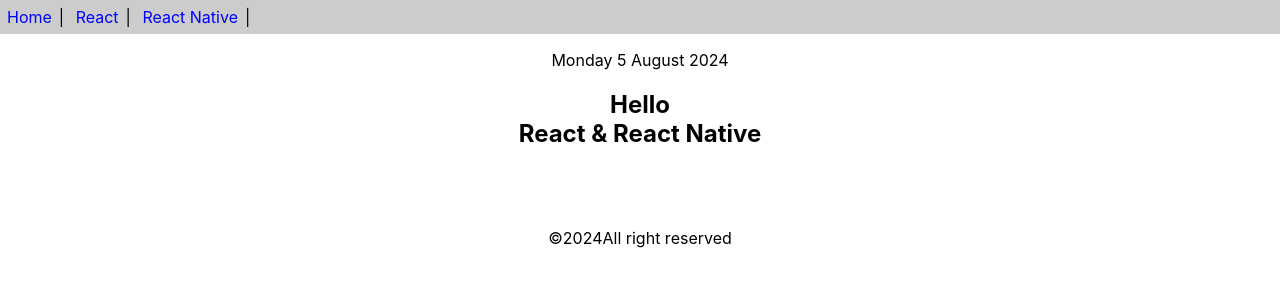
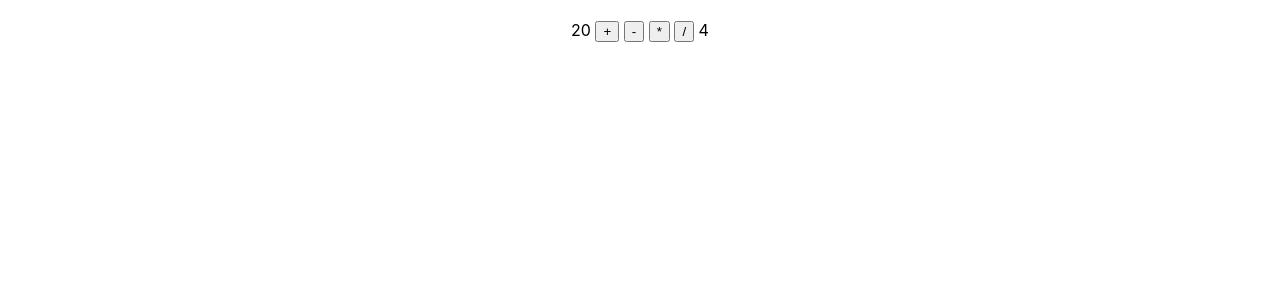
Before and after one commit to Ittipond/App1, a React (Create React App) app in the folder app1/: page / in a window 1280 px wide. Shown: the top 300 px of the page. Built offline with nearby package versions, Linux system fonts and the light colour scheme.

Commit message:
homework in 06

```diff
--- a/app1/package.json
+++ b/app1/package.json
@@ -9,7 +9,9 @@
     "react": "^18.3.1",
     "react-dom": "^18.3.1",
     "react-scripts": "5.0.1",
-    "web-vitals": "^2.1.4"
+    "web-vitals": "^2.1.4",
+    "webpack": "^5.93.0",
+    "webpack-cli": "^5.1.4"
   },
   "scripts": {
     "start": "react-scripts start",
--- a/app1/src/App.js
+++ b/app1/src/App.js
@@ -1,17 +1,7 @@
 import React from 'react'
-import Calender from './class-components'
-import { Header, Content, Footer } from './func-componetent'
+// import Button from './class-components'
+import Calculator2 from './calculator'
 
 export default function App() {
-  return (
-    <>
-    <Header/>
-    <p><center><Calender/></center></p>
-    <Content/>
-    <Footer/>
-
-    </>
-  )
-
+  return <Calculator2/>
 }
-// export default App;
--- /dev/null
+++ b/app1/src/calculator.js
@@ -0,0 +1,21 @@
+import React from "react";
+
+export default function Calculator2 (){
+    const n1 = 20
+    const n2 = 4
+    const calculate = (op) =>{
+        let c = `${n1} ${op} ${n2}`
+        let r = eval(c)
+        alert(`${c} = ${r}`)
+    }
+    return(
+        <div style={{textAlign:'center',marginTop:20}}>
+            <span>{n1}</span>&nbsp;
+            <button onClick={() => calculate('+')}>+</button>&nbsp;
+            <button onClick={() => calculate('-')}>-</button>&nbsp;
+            <button onClick={() => calculate('*')}>*</button>&nbsp;
+            <button onClick={() => calculate('/')}>/</button>&nbsp;
+            <span>{n2}</span>
+        </div>
+        )
+    }
--- a/app1/src/class-components.js
+++ b/app1/src/class-components.js
@@ -1,17 +1,28 @@
-import React from "react";
+import React, { Component } from 'react';
 
-export default class Calender extends React.Component{
-    getDate(){
-        const dayNames=['Sunday','Monday','Tuesday','Wednesday','Thursday','Friday','Saturday']
-        const monthNames=['January','February','March','April','May','June','July','August','September','October','November','December']
-        const date = new Date()
-        const weekday = dayNames[date.getDay()]
-        const day = date.getDate()
-        const month = monthNames[date.getMonth()]
-        const year = date.getFullYear()
-        return `${weekday} ${day} ${month} ${year}`
+// export class Calendar extends Component{
+//     getDate(){
+//         const dayNames=['Sunday','Monday','Tuesday','Wednesday','Thursday','Friday','Saturday']
+//         const monthNames=['January','February','March','April','May','June','July','August','September','October','November','December']
+//         const date = new Date()
+//         const weekday = dayNames[date.getDay()]
+//         const day = date.getDate()
+//         const month = monthNames[date.getMonth()]
+//         const year = date.getFullYear()
+//         return `${weekday} ${day} ${month} ${year}`
+//     }
+//     render(){
+//         return <div>{this.getDate()}</div>
+//     }
+// }
+export default class Button extends Component{
+    showAlert(msg){
+        alert(msg)
+    }
+    onClickButtonOK = () => {
+        this.showAlert('Hello')
     }
     render(){
-        return <div>{this.getDate()}</div>
+        return <button onClick={this.onClickButtonOK}>OK</button>
     }
 }
```
Also changed, not shown: 1 other file (tests, documents, lock files or other folders).
